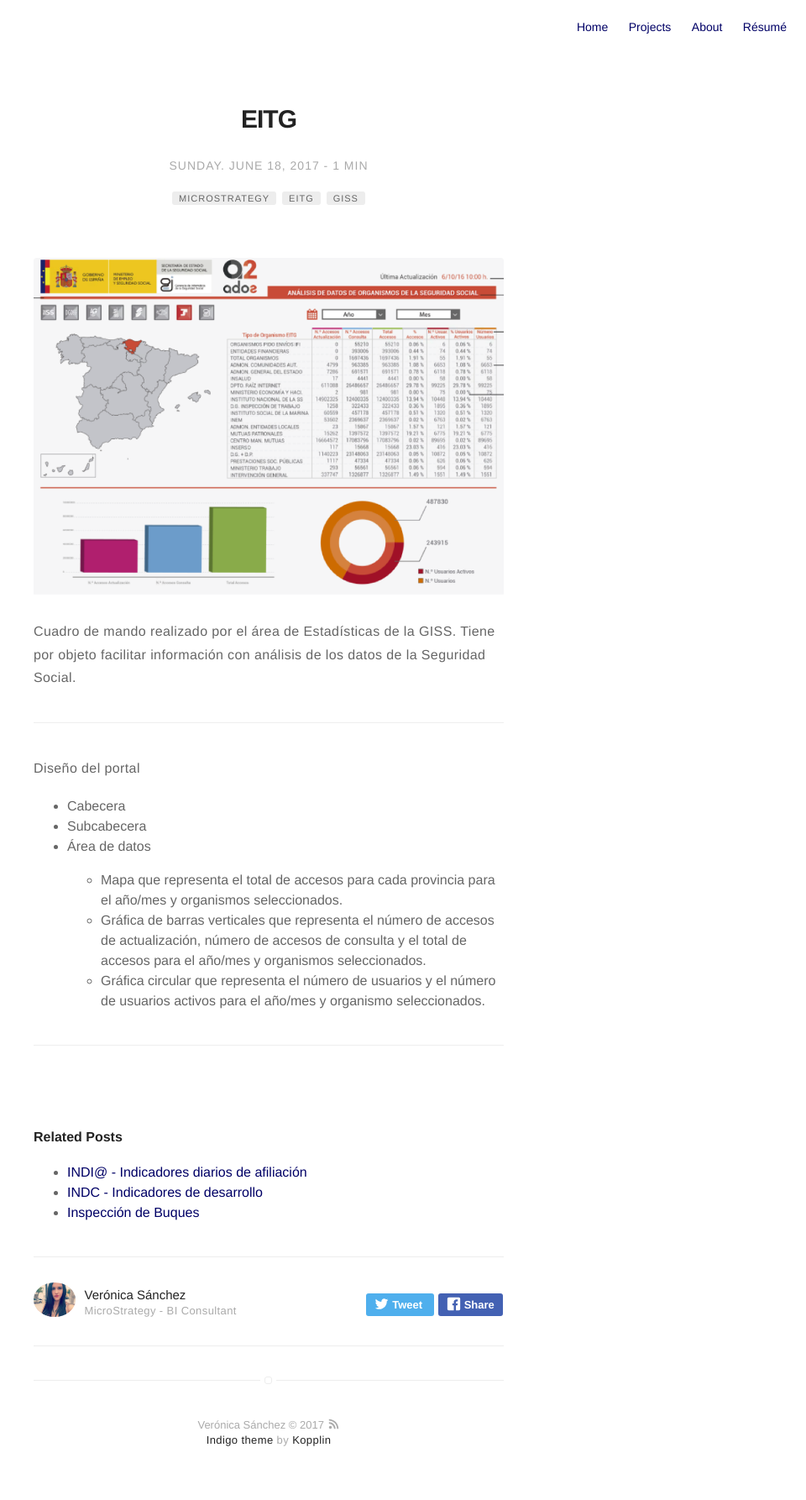
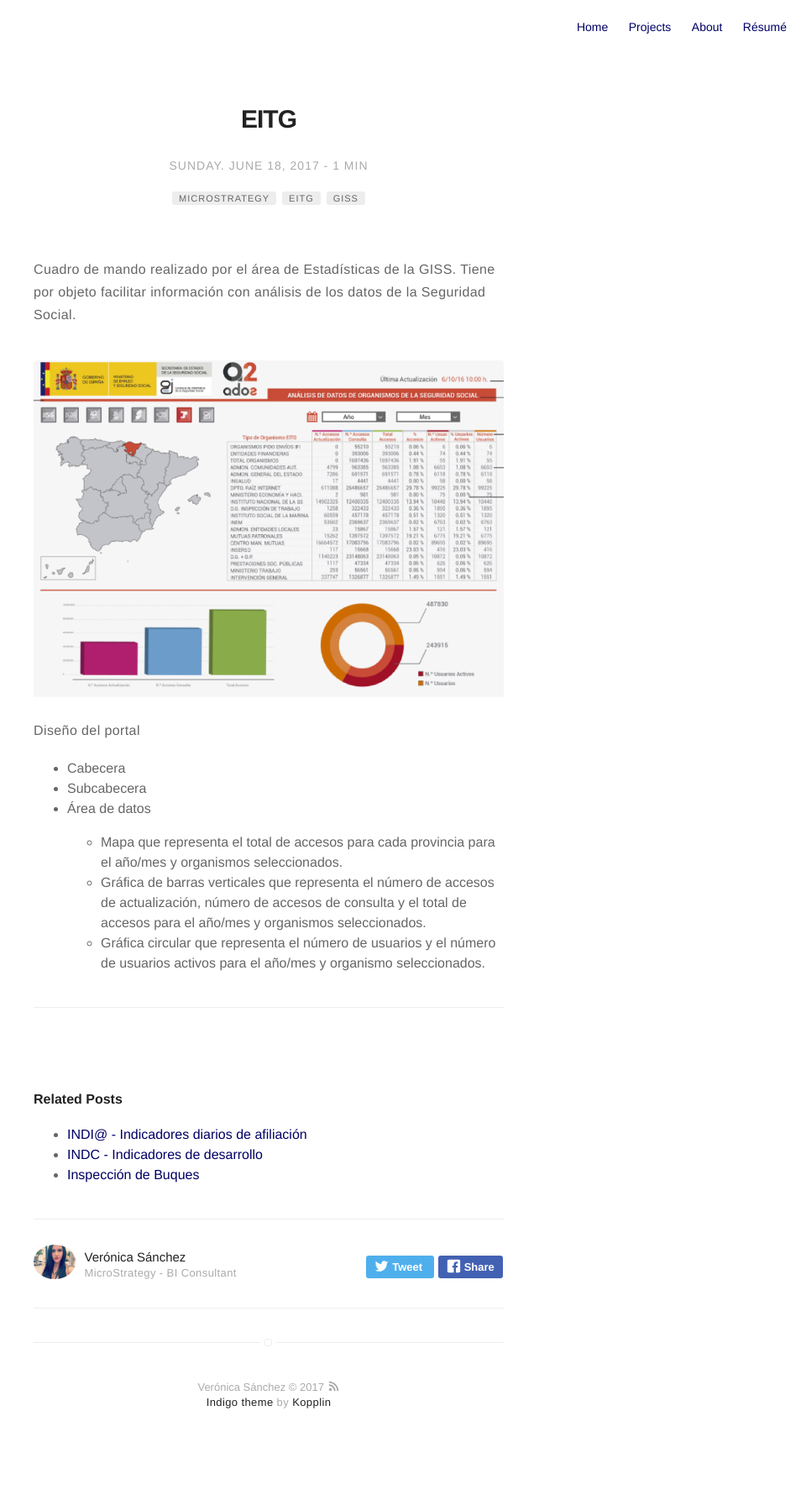
Before and after one commit to veronicasanchez/veronicasanchez, a Jekyll site: the page built from _posts/2017-08-16-EITG.markdown, in a window 1280 px wide. Shown: the whole page at 84% size, without its empty margins (320-1280 px from the left). Built offline with Jekyll 4.4.1, drawn with Linux system fonts in a browser that asks for light colours; after the commit the page ends 1741 px from its top, so only the background shows below that.

Commit message:
change photo position

```diff
--- a/_posts/2017-08-16-EITG.markdown
+++ b/_posts/2017-08-16-EITG.markdown
@@ -16,10 +16,9 @@ author: veronica
 externalLink: false
 ---
 
-![Screenshot](/assets/EITG/EITG.png)
-
 Cuadro de mando realizado por el área de Estadísticas de la GISS. Tiene por objeto facilitar información con análisis de los datos de la Seguridad Social.
 
+![Screenshot](/assets/EITG/EITG.png)
 ---
 
 Diseño del portal
```
